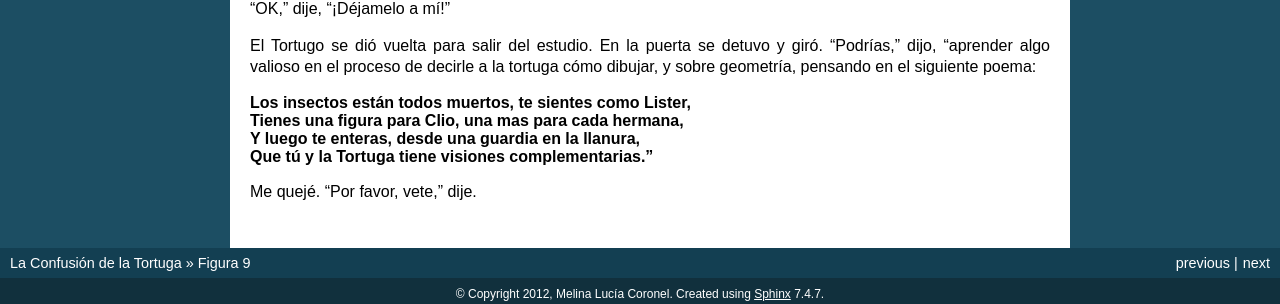
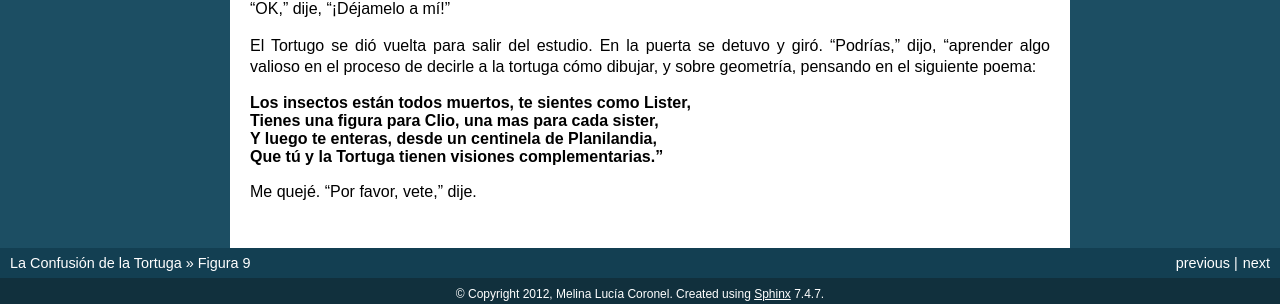
Before and after one commit to humitos/turtle-confusion-es, a Sphinx documentation site: the page built from docs/puzzle-09.rst, in a window 1280 px wide. Shown: the part 360-664 px from the top of the page. Built offline with Sphinx 7.4.7, drawn with Linux system fonts in a browser that asks for light colours.

Commit message:
Puzzle 09 revised

```diff
--- a/docs/puzzle-09.rst
+++ b/docs/puzzle-09.rst
@@ -24,8 +24,8 @@ El Tortugo se dió vuelta para salir del estudio. En la puerta se detuvo y giró
 .. line-block::
 
     **Los insectos están todos muertos, te sientes como Lister,**
-    **Tienes una figura para Clio, una mas para cada hermana,**
-    **Y luego te enteras, desde una guardia en la llanura,**
-    **Que tú y la Tortuga tiene visiones complementarias."**
+    **Tienes una figura para Clio, una mas para cada sister,**
+    **Y luego te enteras, desde un centinela de Planilandia,**
+    **Que tú y la Tortuga tienen visiones complementarias."**
 
 Me quejé. "Por favor, vete," dije.
```
